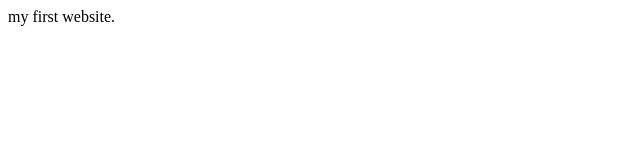
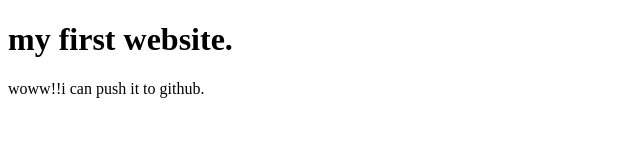
Before and after one commit to Shanta-Khatun/my-first-website, a plain HTML site: page index.html in a window 1280 px wide. Shown: the whole page, without its empty margins (0-640 px from the left). Drawn offline with Linux system fonts and the light colour scheme.

Commit message:
push github

```diff
--- a/index.html
+++ b/index.html
@@ -4,9 +4,10 @@
     <meta charset="UTF-8">
     <meta http-equiv="X-UA-Compatible" content="IE=edge">
     <meta name="viewport" content="width=device-width, initial-scale=1.0">
-    <title>Document</title>
+    <title>my first code to github</title>
 </head>
 <body>
- my first website.
+ <h1>my first website.</h1>
+ <p>woww!!i can push it to github.</p>
 </body>
 </html>
```
